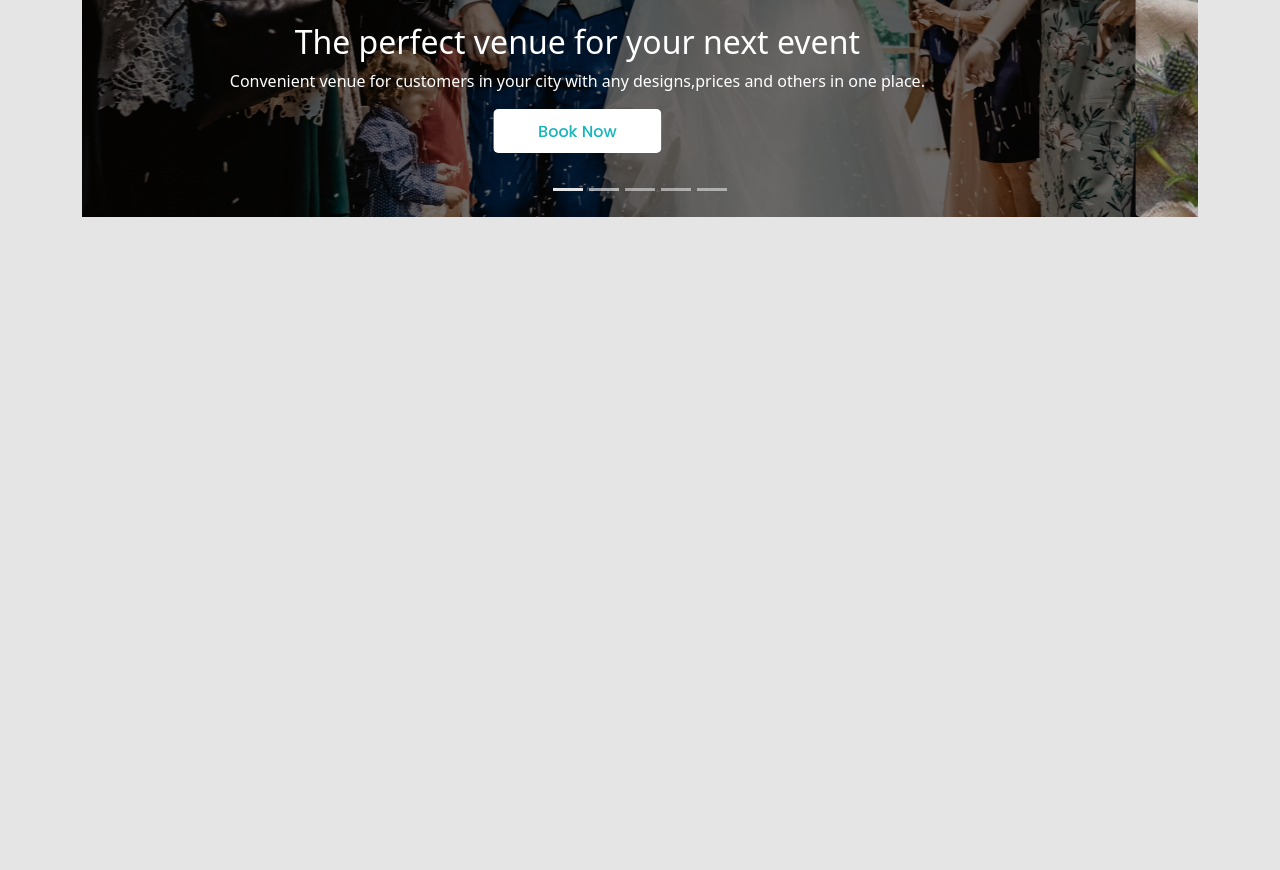
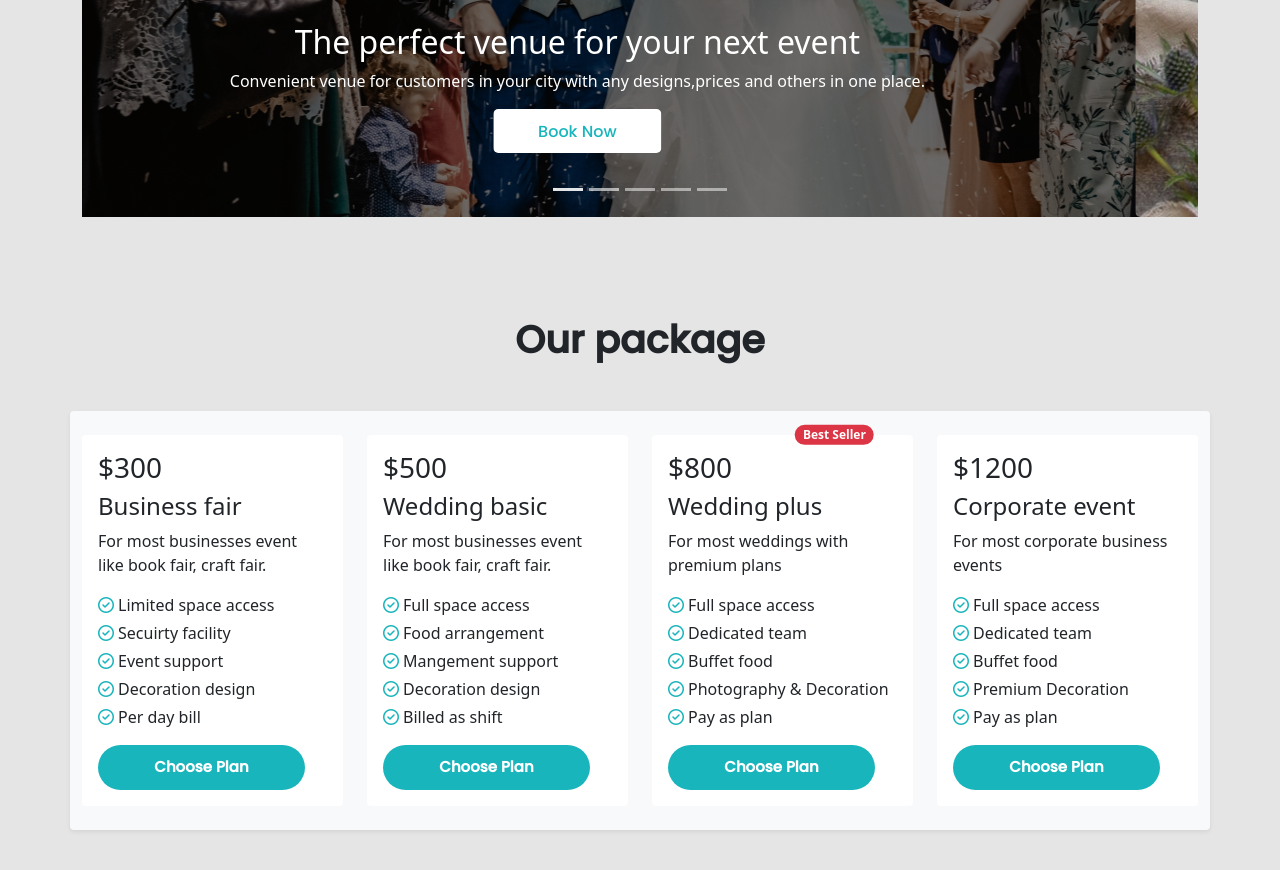
Before and after one commit to Aninditaroy/weddingHire-convention-center, a plain HTML site: page index.html in a window 1280 px wide. Shown: the part 426-1296 px from the top of the page. Before the commit the page ends 800 px from the top, so only its background shows below. Drawn offline with nearby package versions, Linux system fonts and the light colour scheme; a web font is replaced by a local one.

Commit message:
package section added

```diff
--- a/css/style.css
+++ b/css/style.css
@@ -34,3 +34,28 @@ img{
     padding: 10px;
     border-radius: 5px;
 }
+
+/* Package section */
+.package-title {
+    margin-top: 100px;
+    font-family: 'Poppins', sans-serif;
+    font-weight: 600;
+    font-size: 38px;
+}
+
+.package-btn {
+    font-family: 'Poppins', sans-serif;
+    font-weight: 600;
+    font-size: 15px;
+    width: 207px;
+    height: 45px;
+    color: white;
+    background-color: #19B5BC;
+    border-radius: 24px;
+}
+
+.fa-check-circle {
+    width: 20px;
+    height: 20px;
+    color: #19B5BC;
+}
--- a/index.html
+++ b/index.html
@@ -1,17 +1,20 @@
 <!DOCTYPE html>
 <html lang="en">
+
 <head>
   <meta charset="UTF-8">
   <meta http-equiv="X-UA-Compatible" content="IE=edge">
   <meta name="viewport" content="width=device-width, initial-scale=1.0">
   <title>WeddingHire Convention Center</title>
   <!-- Bootstrap CSS -->
-    <link href="https://cdn.jsdelivr.net/npm/bootstrap@5.1.3/dist/css/bootstrap.min.css" rel="stylesheet" integrity="sha384-1BmE4kWBq78iYhFldvKuhfTAU6auU8tT94WrHftjDbrCEXSU1oBoqyl2QvZ6jIW3" crossorigin="anonymous">
+  <link href="https://cdn.jsdelivr.net/npm/bootstrap@5.1.3/dist/css/bootstrap.min.css" rel="stylesheet"
+    integrity="sha384-1BmE4kWBq78iYhFldvKuhfTAU6auU8tT94WrHftjDbrCEXSU1oBoqyl2QvZ6jIW3" crossorigin="anonymous">
   <!-- Font Awesome -->
   <script src="https://kit.fontawesome.com/a53a67bb0a.js" crossorigin="anonymous"></script>
   <!-- Custom Styles -->
   <link rel="stylesheet" href="css/style.css">
 </head>
+
 <body>
   <!-- Header starts -->
   <header>
@@ -20,7 +23,9 @@
       <div class="container-lg">
         <div class="d-flex">
           <a class="navbar-brand text-wrap" href="#"><span class="brand-color">WeddingHire</span> Convention Center</a>
-                <button class="navbar-toggler " type="button" data-bs-toggle="collapse" data-bs-target="#navbarSupportedContent" aria-controls="navbarSupportedContent" aria-expanded="false" aria-label="Toggle navigation">
+          <button class="navbar-toggler " type="button" data-bs-toggle="collapse"
+            data-bs-target="#navbarSupportedContent" aria-controls="navbarSupportedContent" aria-expanded="false"
+            aria-label="Toggle navigation">
             <span class="navbar-toggler-icon"></span>
           </button>
         </div>
@@ -48,7 +53,8 @@
       <div class="container">
         <div id="carouselExampleIndicators" class="carousel slide rounded" data-bs-ride="carousel">
           <div class="carousel-indicators">
-                    <button type="button" data-bs-target="#carouselExampleIndicators" data-bs-slide-to="0" class="active" aria-current="true" aria-label="Slide 1">
+            <button type="button" data-bs-target="#carouselExampleIndicators" data-bs-slide-to="0" class="active"
+              aria-current="true" aria-label="Slide 1">
             </button>
             <button type="button" data-bs-target="#carouselExampleIndicators" data-bs-slide-to="1" aria-label="Slide 2">
             </button>
@@ -62,11 +68,12 @@
           <div class="carousel-inner d-block">
             <div class="carousel-item active">
               <div class="">
-                  <img src="images/banner.png" alt="..." aria-colcount=""  class="">
+                <img src="images/banner.png" alt="..." aria-colcount="" class="">
                 <div class="carousel-caption mb-lg-4">
                   <h2 class="">The perfect venue for your
                     next event</h2>
-                    <p class="">Convenient venue for customers in your city with any designs,prices and others in one place.</p>
+                  <p class="">Convenient venue for customers in your city with any designs,prices and others in one
+                    place.</p>
                   <button class="btn book-now-btn">Book Now</button>
                 </div>
               </div>
@@ -76,7 +83,8 @@
               <div class="carousel-caption mb-lg-4">
                 <h2>The perfect venue for your
                   <br>
-                        next event</h2>
+                  next event
+                </h2>
                 <p>Convenient venue for customers in your city with any designs,prices and others in one place.</p>
                 <button class="btn book-now-btn">Book Now</button>
               </div>
@@ -86,7 +94,8 @@
               <div class="carousel-caption mb-lg-4">
                 <h2>The perfect venue for your
                   <br>
-                        next event</h2>
+                  next event
+                </h2>
                 <p>Convenient venue for customers in your city with any designs,prices and others in one place.</p>
                 <button class="btn book-now-btn">Book Now</button>
               </div>
@@ -96,7 +105,8 @@
               <div class="carousel-caption carousel-caption-w-25 mb-lg-4">
                 <h2>The perfect venue for your
                   <br>
-                        next event</h2>
+                  next event
+                </h2>
                 <p>Convenient venue for customers in your city with any designs,prices and others in one place.</p>
                 <button class="btn book-now-btn">Book Now</button>
               </div>
@@ -106,17 +116,20 @@
               <div class="carousel-caption mb-lg-4">
                 <h2>The perfect venue for your
                   <br>
-                        next event</h2>
+                  next event
+                </h2>
                 <p>Convenient venue for customers in your city with any designs,prices and others in one place.</p>
                 <button class="btn book-now-btn">Book Now</button>
               </div>
             </div>
           </div>
-                  <button class="carousel-control-prev" type="button" data-bs-target="#carouselExampleIndicators" data-bs-slide="prev">
+          <button class="carousel-control-prev" type="button" data-bs-target="#carouselExampleIndicators"
+            data-bs-slide="prev">
             <span class="carousel-control-prev-icon" aria-hidden="true"></span>
             <span class="visually-hidden">Previous</span>
           </button>
-                  <button class="carousel-control-next" type="button" data-bs-target="#carouselExampleIndicators" data-bs-slide="next">
+          <button class="carousel-control-next" type="button" data-bs-target="#carouselExampleIndicators"
+            data-bs-slide="next">
             <span class="carousel-control-next-icon" aria-hidden="true"></span>
             <span class="visually-hidden">Next</span>
           </button>
@@ -125,7 +138,113 @@
     </section>
   </header>
 
+  <!-- Main starts -->
+  <main>
+
+    <h3 class="package-title text-center">Our package</h3>
+    <!-- Packages section -->
+    <section class="container my-5 bg-light shadow-sm rounded">
+      <div class="row row-cols-1 row-cols-md-2 row-cols-lg-4">
+        <div class="col">
+          <div class="card card-size rounded border-0 my-4 h-auto">
+            <div class="card-image">
+            </div>
+            <div class="card-body">
+              <h3 class="card-title">$300</h3>
+              <h4 class="card-title">Business fair</h4>
+              <p class="card-text">For most businesses event <br>
+              like book fair, craft fair.</p>
+
+              <ul class="list-unstyled">
+                <li class="my-1"><i class="far fa-check-circle"></i>Limited space access</li>
+                <li class="my-1"><i class="far fa-check-circle"></i>Secuirty facility</li>
+                <li class="my-1"><i class="far fa-check-circle"></i>Event support</li>
+                <li class="my-1"><i class="far fa-check-circle"></i>Decoration design</li>
+                <li class="my-1"><i class="far fa-check-circle"></i>Per day bill</li>
+              </ul>
+              <div >
+                <button class="btn package-btn">Choose Plan</button>
+              </div>
+          </div>
+        </div>
+        </div>
+        <div class="col">
+          <div class="card card-size rounded border-0 my-4 h-auto">
+            <div class="card-image">
+            </div>
+            <div class="card-body">
+              <h3 class="card-title">$500</h3>
+              <h4 class="card-title">Wedding basic</h4>
+              <p class="card-text">For most businesses event <br>
+              like book fair, craft fair.</p>
+
+              <ul class="list-unstyled">
+                <li class="my-1"><i class="far fa-check-circle"></i>Full space access</li>
+                <li class="my-1"><i class="far fa-check-circle"></i>Food arrangement</li>
+                <li class="my-1"><i class="far fa-check-circle"></i>Mangement support</li>
+                <li class="my-1"><i class="far fa-check-circle"></i>Decoration design</li>
+                <li class="my-1"><i class="far fa-check-circle"></i>Billed as shift</li>
+              </ul>
+              <div >
+                <button class="btn package-btn">Choose Plan</button>
+              </div>
+          </div>
+        </div>
+        </div>
+        <div class="col">
+          <div class="card card-size rounded border-0 my-4 h-auto">
+
+            <div class="card-body">
+              <span class="position-absolute top-0 end-0 translate-middle badge rounded-pill bg-danger">Best Seller</span>
+              <h3 class="card-title">$800</h3>
+              <h4 class="card-title">Wedding plus</h4>
+              <p class="card-text">For most weddings with <br>
+               premium plans</p>
+              <ul class="list-unstyled">
+                <li class="my-1"><i class="far fa-check-circle"></i>Full space access</li>
+                <li class="my-1"><i class="far fa-check-circle"></i>Dedicated team</li>
+                <li class="my-1"><i class="far fa-check-circle"></i>Buffet food</li>
+                <li class="my-1"><i class="far fa-check-circle"></i>Photography & Decoration</li>
+                <li class="my-1"><i class="far fa-check-circle"></i>Pay as plan</li>
+              </ul>
+              <div >
+                <button class="btn package-btn">Choose Plan</button>
+              </div>
+          </div>
+        </div>
+        </div>
+        <div class="col">
+          <div class="card card-size rounded border-0 my-4 h-auto">
+            <div class="card-image">
+            </div>
+            <div class="card-body">
+              <h3 class="card-title">$1200</h3>
+              <h4 class="card-title">Corporate event</h4>
+              <p class="card-text">For most corporate business <br>
+              events</p>
+
+              <ul class="list-unstyled">
+                <li class="my-1"><i class="far fa-check-circle"></i>Full space access</li>
+                <li class="my-1"><i class="far fa-check-circle"></i>Dedicated team</li>
+                <li class="my-1"><i class="far fa-check-circle"></i>Buffet food</li>
+                <li class="my-1"><i class="far fa-check-circle"></i>Premium Decoration</li>
+                <li class="my-1"><i class="far fa-check-circle"></i>Pay as plan</li>
+              </ul>
+              <div >
+                <button class="btn package-btn">Choose Plan</button>
+              </div>
+          </div>
+        </div>
+        </div>
+    </section>
+  </main>
+
+
+
   <!-- Bootstrap Bundle JS -->
-    <script src="https://cdn.jsdelivr.net/npm/bootstrap@5.1.3/dist/js/bootstrap.bundle.min.js" integrity="sha384-ka7Sk0Gln4gmtz2MlQnikT1wXgYsOg+OMhuP+IlRH9sENBO0LRn5q+8nbTov4+1p" crossorigin="anonymous"></script>
+  <script src="https://cdn.jsdelivr.net/npm/bootstrap@5.1.3/dist/js/bootstrap.bundle.min.js"
+    integrity="sha384-ka7Sk0Gln4gmtz2MlQnikT1wXgYsOg+OMhuP+IlRH9sENBO0LRn5q+8nbTov4+1p"
+    crossorigin="anonymous"></script>
 </body>
+
 </html>
```
Lines whose indentation alone changed are shown as unchanged.
